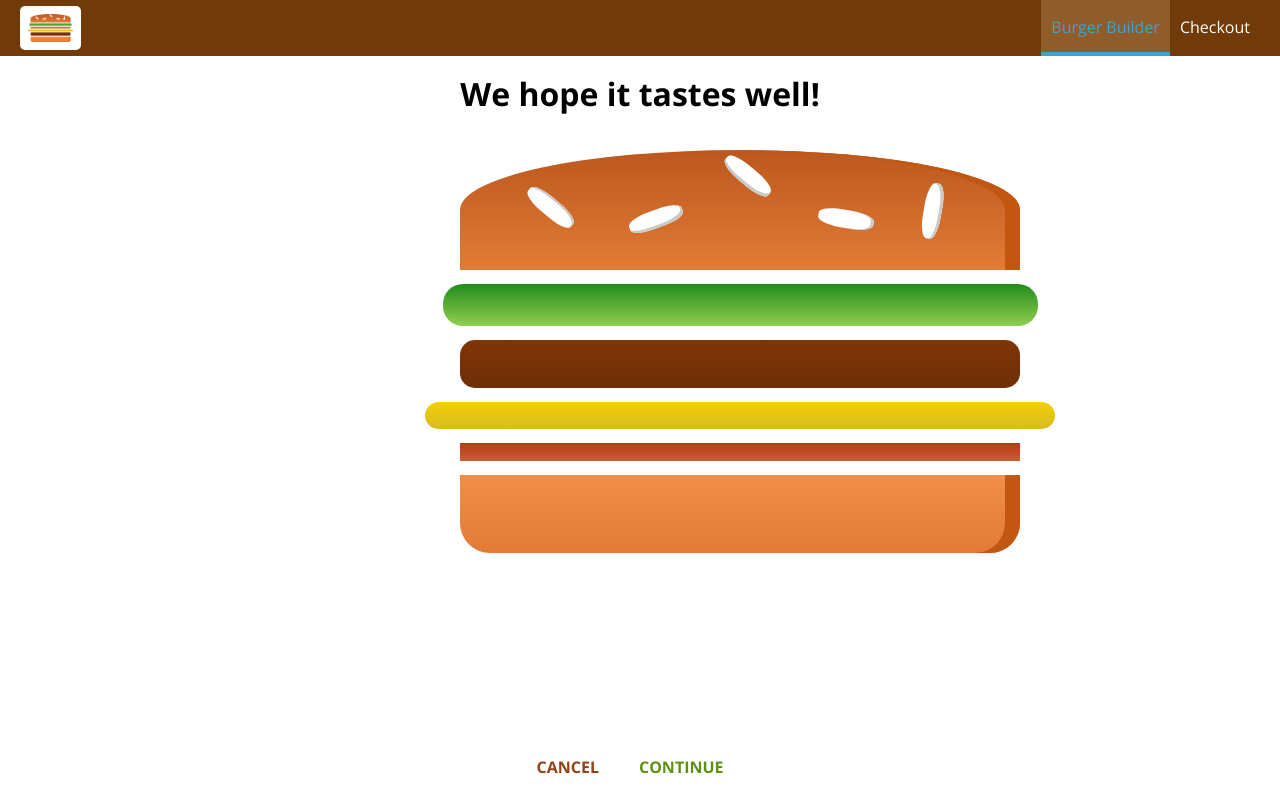
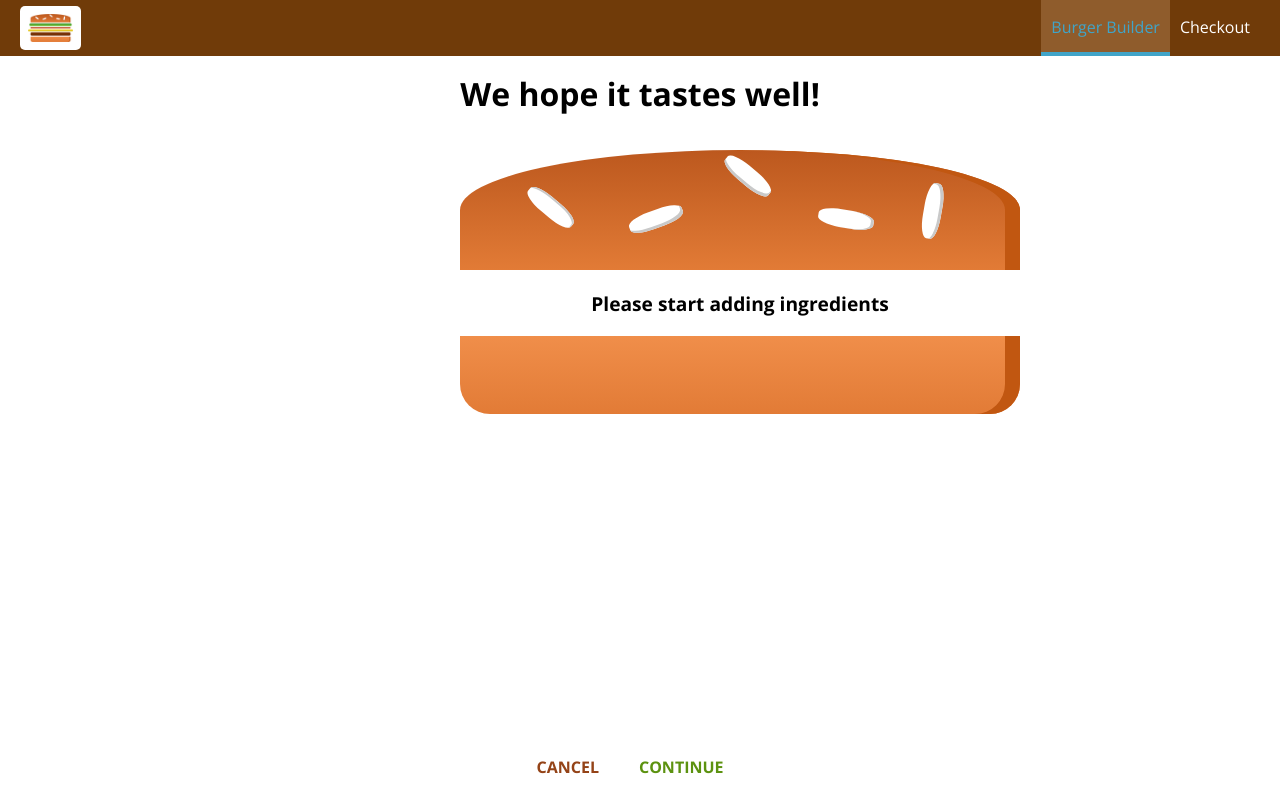
Before and after one commit to z-queue/react-app-burger-builder, a React app: page /checkout in a window 1280 px wide. Built offline with nearby package versions, Linux system fonts and the light colour scheme.

Commit message:
added query param to set ingredients in checkout component

```diff
--- a/src/containers/BurgerBuilder/BurgerBuilder.js
+++ b/src/containers/BurgerBuilder/BurgerBuilder.js
@@ -107,7 +107,16 @@
     //   .catch(err => {
     //     this.setState( {loading : false, purchasing: false} );
     //   });
-    this.props.history.push('/checkout')
+    const queryParams = [];
+    for (let i in this.state.ingredients) {
+      queryParams.push(encodeURIComponent(i) + '=' + encodeURIComponent(this.state.ingredients[i]))
+    }
+    const queryString = queryParams.join('&');
+    this.props.history.push({
+      pathname: '/checkout',
+      search: '?' + queryString
+    })
+
 
   }
 
--- a/src/containers/Checkout/Checkout.js
+++ b/src/containers/Checkout/Checkout.js
@@ -10,6 +10,15 @@
       cheese: 1,
       bacon: 1
     }
+  }
+
+  componentDidMount() {
+    const query = new URLSearchParams(this.props.location.search);
+    const ingredients = {};
+    for (let param of query.entries()) {
+      ingredients[param[0]] = +param[1];
+    }
+    this.setState({ingredients: ingredients})
   }
 
   checkoutCancelledHandler = () => {
```
